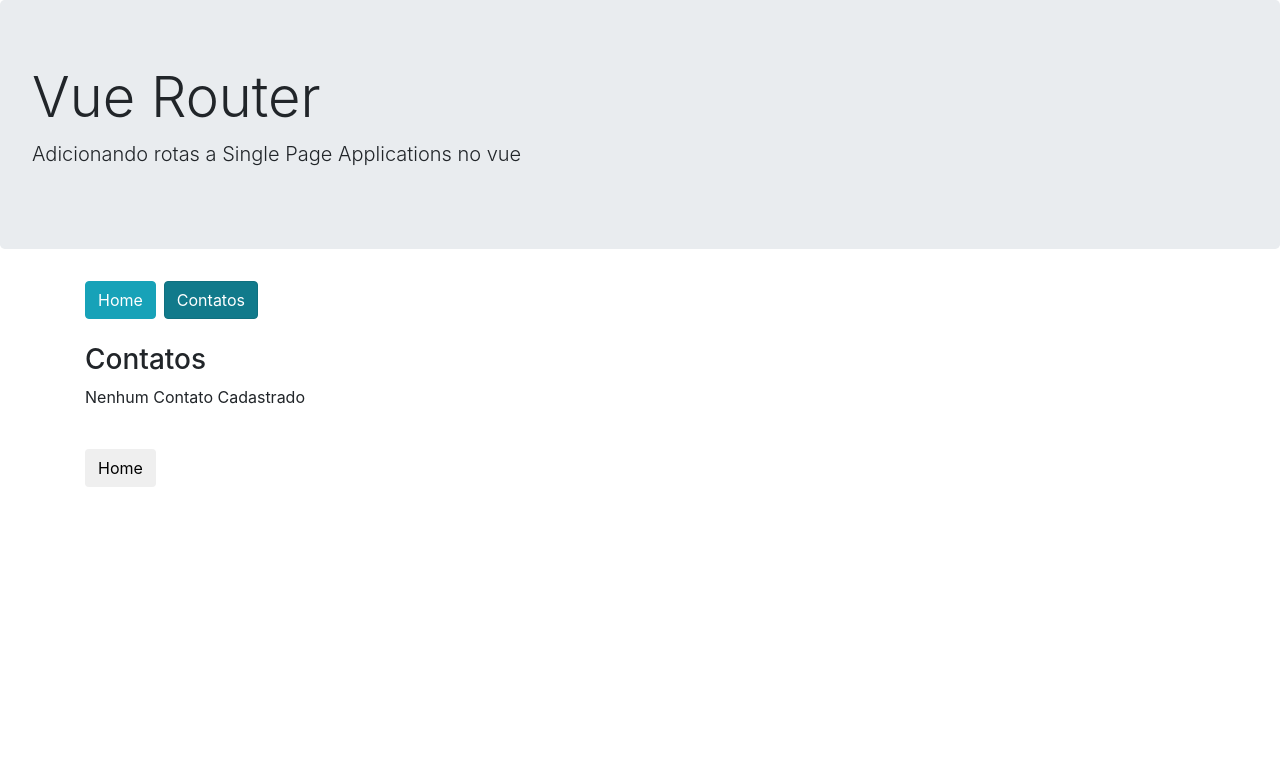
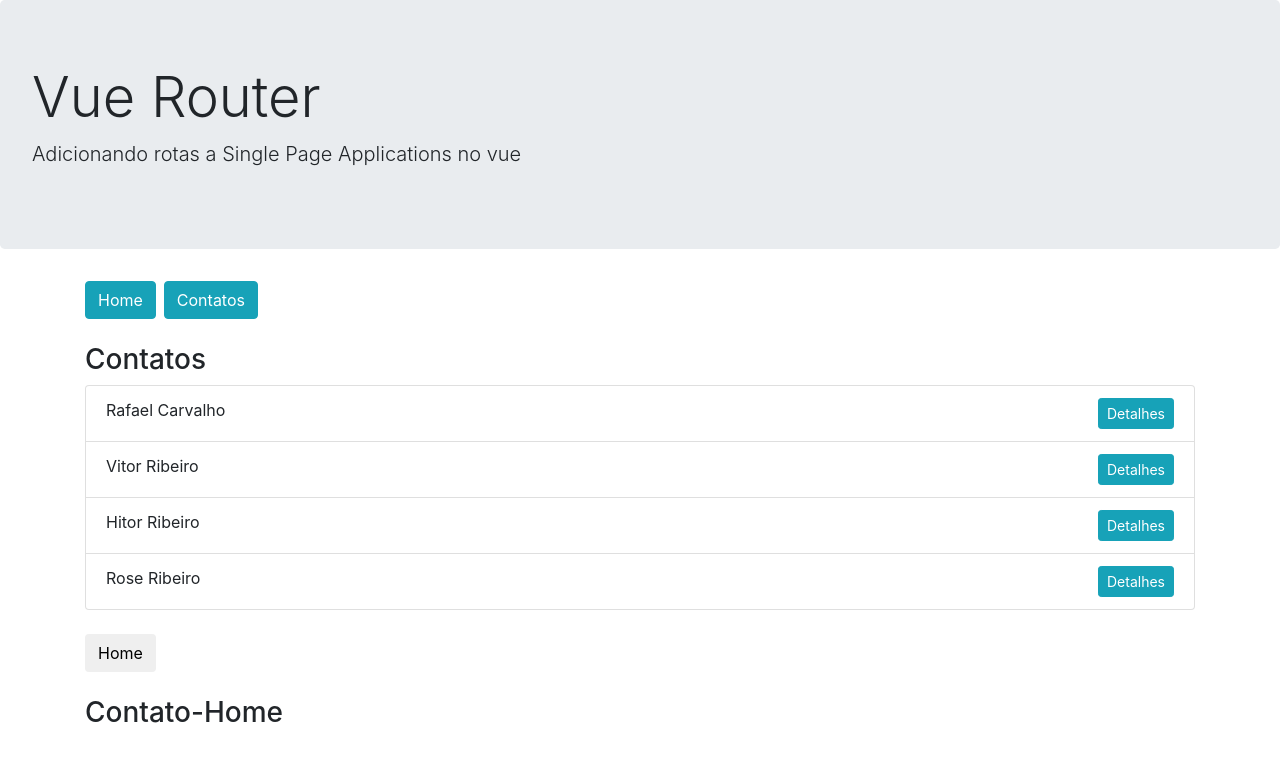
Before and after one commit to rafaelcarvalhocaetano/Vue-Router, a Vue app in the folder spa-router/: page /Contatos in a window 1280 px wide. Shown: the top 762 px of the page. Built offline with nearby package versions, Linux system fonts and the light colour scheme.

Commit message:
new routers

```diff
--- a/spa-router/src/App.vue
+++ b/spa-router/src/App.vue
@@ -14,8 +14,7 @@
       -->
       <!-- Criando configuração de active-class no diretório do arquivo de rotas -->
       <router-link class="btn btn-info mb-4 mr-2" exact to="/">Home</router-link>
-      <router-link class="btn btn-info mb-4 mr-2" :to="{ path: '/Contatos' }">Contatos</router-link>
-
+      <router-link class="btn btn-info mb-4 mr-2" :to="{ path: '/contatos' }">Contatos</router-link>
 
       <router-view></router-view>
     </div>
--- a/spa-router/src/components/contatos/ContatosLista.vue
+++ b/spa-router/src/components/contatos/ContatosLista.vue
@@ -1,8 +1,9 @@
 <template>
     <div>
         <h3 class="font-weght-light">Contatos</h3>
-        <ul class="list-group" v-if="contatos.lenght > 0">
-            <ContatoListItem class="list-group-item"
+        <ul class="list-group" v-if="contatos.length > 0">
+            <ContatosListaItens
+                class="list-group-item"
                 v-for="contato in contatos"
                 :key="contato.id"
                 :contato="contato"/>
@@ -14,28 +15,19 @@
 
 <script>
 
-import ContatosListItens from './ContatosListaItens';
-
+import ContatosListaItens from './ContatosListaItens.vue';
 
 export default {
     components: {
-        ContatosListItens
+        ContatosListaItens
     },
     data() {
         return {
             contatos: [
                 {id: 1, nome: 'Rafael Carvalho', email: 'rapha.pse@outlook.com'},
-                {id: 2, nome: 'Vitor Ribeiro', email: '1rapha.pse1@outlook.com'},
-                {id: 3, nome: 'Hitor Ribeiro', email: '2rapha.pse2@outlook.com'},
-                {id: 4, nome: 'Rose Ribeiro', email: '3rapha.pse3@outlook.com'},
-                {id: 5, nome: 'Rafael 001 ', email: '4rapha.pse4@outlook.com'},
-                {id: 6, nome: 'Rafael 002', email: '5rapha.pse5@outlook.com'},
-                {id: 7, nome: 'Rafael 003', email: '6rapha.pse6@outlook.com'},
-                {id: 8, nome: 'Rafael 004', email: '7rapha.pse7@outlook.com'},
-                {id: 9, nome: 'Rafael 005', email: '8rapha.pse8@outlook.com'},
-                {id: 10, nome: 'Rafael 006', email: '9rapha.pse9@outlook.com'},
-                {id: 11, nome: 'Rafael 007', email: '10rapha.pse10@outlook.com'},
-                {id: 12, nome: 'Rafael 008', email: '11rapha.pse11@outlook.com'}
+                {id: 2, nome: 'Vitor Ribeiro', email: 'vitor@outlook.com'},
+                {id: 3, nome: 'Hitor Ribeiro', email: 'heitor@outlook.com'},
+                {id: 4, nome: 'Rose Ribeiro', email: 'rose@outlook.com'}
             ]
         }
     },
--- a/spa-router/src/components/contatos/ContatosListaItens.vue
+++ b/spa-router/src/components/contatos/ContatosListaItens.vue
@@ -1,7 +1,24 @@
 <template>
     <li>
         <span>{{ contato.nome }}</span>
-        <button class="btn btn-info btn-sm float-right">Detalhes</button>
+        <!-- <button class="btn btn-info btn-sm float-right">Detalhes</button> -->
+        <!-- OK -->
+        <!-- <router-link
+            class="btn btn-info btn-sm float-right"
+            :to="`/contatos/${contato.id}`">Detalhes</router-link> -->
+
+        <!-- Só funciona com rotas nomeadas -->
+        <router-link
+            class="btn btn-info btn-sm float-right"
+            :to="{name: 'contato_detalhes', params: { id: contato.id } }">Detalhes</router-link>
+        <!-- com @click -->
+        <!-- <router-link
+            class="btn btn-info btn-sm float-right"
+            @click="acessar">Detalhes</router-link> -->
+
+        <!-- <button class="btn btn-info btn-sm float-right"
+            @click="converterData"
+        >Detalhes</button> -->
     </li>
 </template>
 
@@ -12,6 +29,13 @@
             type: Object,
             required: true
         }
+    },
+    methods: {
+        converterData() {
+            // this.$router.push(`/contato/${contato.id}`);
+            // this.$router.push({path: `/contatos/${this.contato.id}`});
+            this.$router.push({name: '/contatos/', params: {id: this.contato.id }});
+        }
     }
 }
 </script>
--- a/spa-router/src/router.js
+++ b/spa-router/src/router.js
@@ -2,6 +2,8 @@
 import VueRouter from 'vue-router';
 
 import Contatos from './views/contatos/Contatos.vue';
+import ContatoDetalhe from './views/contatos/ContatoDetalhe.vue';
+import ContatoHome from './views/contatos/ContatoHome.vue';
 import Home from './views/Home.vue';
 
 Vue.use(VueRouter);
@@ -10,7 +12,22 @@
   mode: 'history',
   linkActiveClass: 'active',
   routes: [
-    { path: '/contatos', component: Contatos },
+    {
+      path: '/contatos',
+      component: Contatos,
+      children: [
+        {
+          path: ':id',
+          component: ContatoDetalhe,
+          name: 'contato_detalhes'
+        },
+        {
+          path: '',
+          component: ContatoHome
+        }
+      ]
+    },
+    // { path: '/contatos/:id', component: ContatoDetalhe},
     { path: '/', component: Home}
   ]
 })
--- /dev/null
+++ b/spa-router/src/views/contatos/ContatoDetalhe.vue
@@ -0,0 +1,33 @@
+<template>
+    <h3 class="font-weight-light">Detalhes sobre o contato número: {{ id }}</h3>
+</template>
+
+<script>
+export default {
+    data() {
+        return {
+             id: this.$route.params.id
+        }
+    },
+    // reagindo a alteração de parametros usando watch
+    // watch: {
+    //     '$route'(to, from) {
+    //         this.id = to.params.id;
+    //     }
+    // }
+
+    // usando guarda de rotas
+    beforeRouteUpdate(to, from, next) {
+        this.id = to.params.id;
+        if (this.id && this.id !== null) {
+            next();
+        } else {
+            return alert('Sem o Id da do Contato');
+        }
+    }
+
+    // created() {
+    //     this.id = this.$route.params.id;
+    // }
+}
+</script>
--- /dev/null
+++ b/spa-router/src/views/contatos/ContatoHome.vue
@@ -0,0 +1,3 @@
+<template>
+    <h3>Contato-Home</h3>
+</template>
--- a/spa-router/src/views/contatos/Contatos.vue
+++ b/spa-router/src/views/contatos/Contatos.vue
@@ -4,18 +4,20 @@
         <p>Meus contatos</p>
         <button class="btn btn-secundary mb-4 mt-4"  @click="voltar">Home</button>
     </div> -->
-    <ContatoLista />
+    <div>
+        <ContatosLista />
+        <router-view></router-view>
+    </div>
 </template>
 
 
 <script>
 
-import ContatoLista from './../../components/contatos/ContatosLista';
-// import ContatoLista from './../../components/contatos/ContatosLista';
+import ContatosLista from './../../components/contatos/ContatosLista';
 
 export default {
     components: {
-        ContatoLista
+        ContatosLista
     }
     // methods: {
     //     voltar(event) {
@@ -24,8 +26,8 @@
             // this.$router.push('/');
 
             // O replace substitui a atual podendo usar como um objecto ou somente string
-            // this.$router({ path: '/' });
-            // this.$router.push('/');
+            // this.$router.replace({ path: '/' });
+            // this.$router.replace('/');
 
             // Quantos passo vou avançar registro no histórico
             // this.$router.go(3);
```
